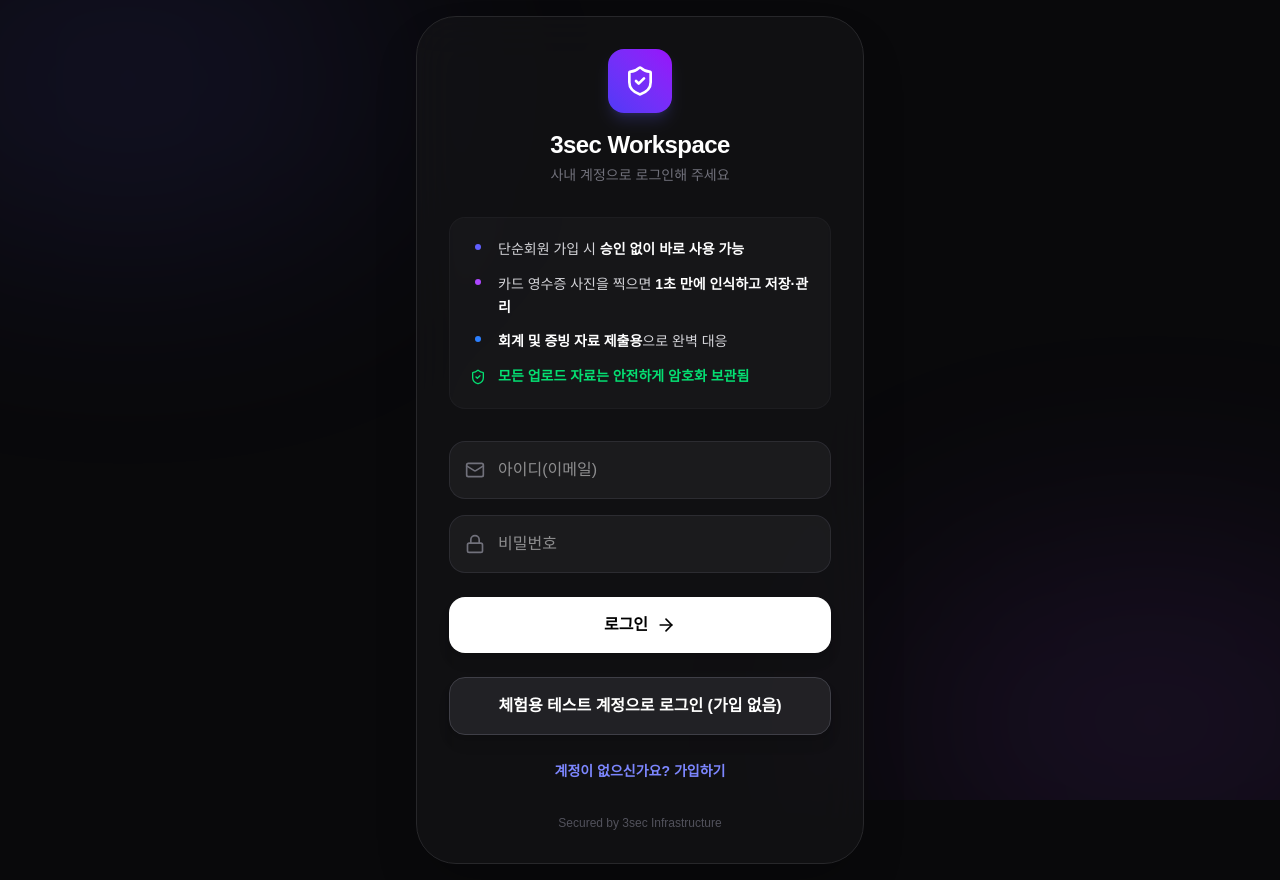
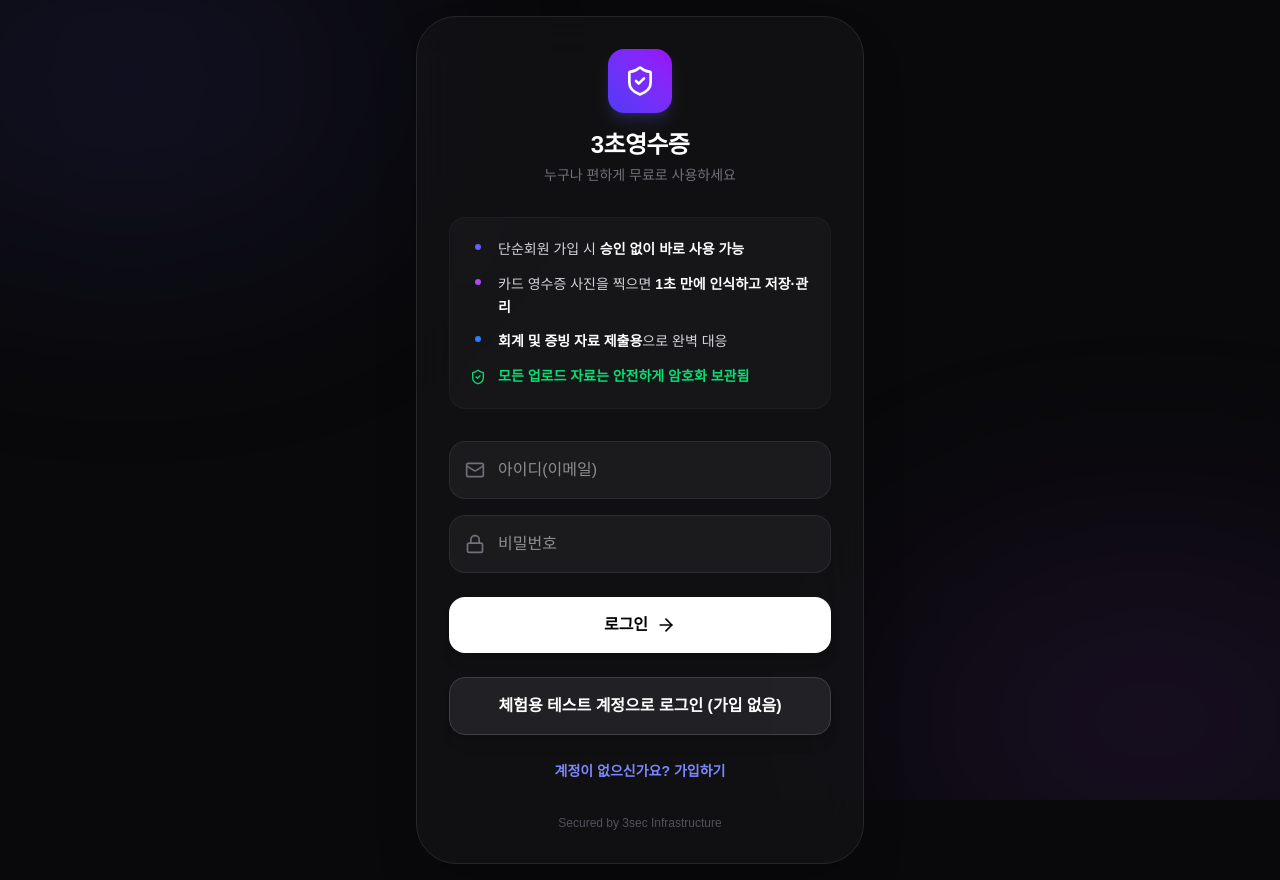
Before and after one commit to Raro7777/3sec, a Next.js app in the folder apps/web/: page /login in a window 1280 px wide. Built offline with nearby package versions, Linux system fonts and the light colour scheme.

Commit message:
style: update login page title and description text

```diff
--- a/apps/web/src/app/login/page.tsx
+++ b/apps/web/src/app/login/page.tsx
@@ -72,8 +72,8 @@
                     <div className="w-16 h-16 bg-gradient-to-tr from-indigo-600 to-purple-600 rounded-2xl flex items-center justify-center mx-auto mb-4 shadow-lg shadow-indigo-500/20">
                         <ShieldCheck className="w-8 h-8 text-white" />
                     </div>
-                    <h1 className="text-2xl font-black text-white tracking-tight">3sec Workspace</h1>
-                    <p className="text-zinc-500 text-sm mt-1">{isSignUp ? "새로운 계정을 생성해 주세요" : "사내 계정으로 로그인해 주세요"}</p>
+                    <h1 className="text-2xl font-black text-white tracking-tight">3초영수증</h1>
+                    <p className="text-zinc-500 text-sm mt-1">{isSignUp ? "새로운 계정을 생성해 주세요" : "누구나 편하게 무료로 사용하세요"}</p>
                 </div>
 
                 <div className="mb-8 space-y-3 bg-zinc-800/30 p-5 rounded-2xl border border-zinc-800/50">
```
